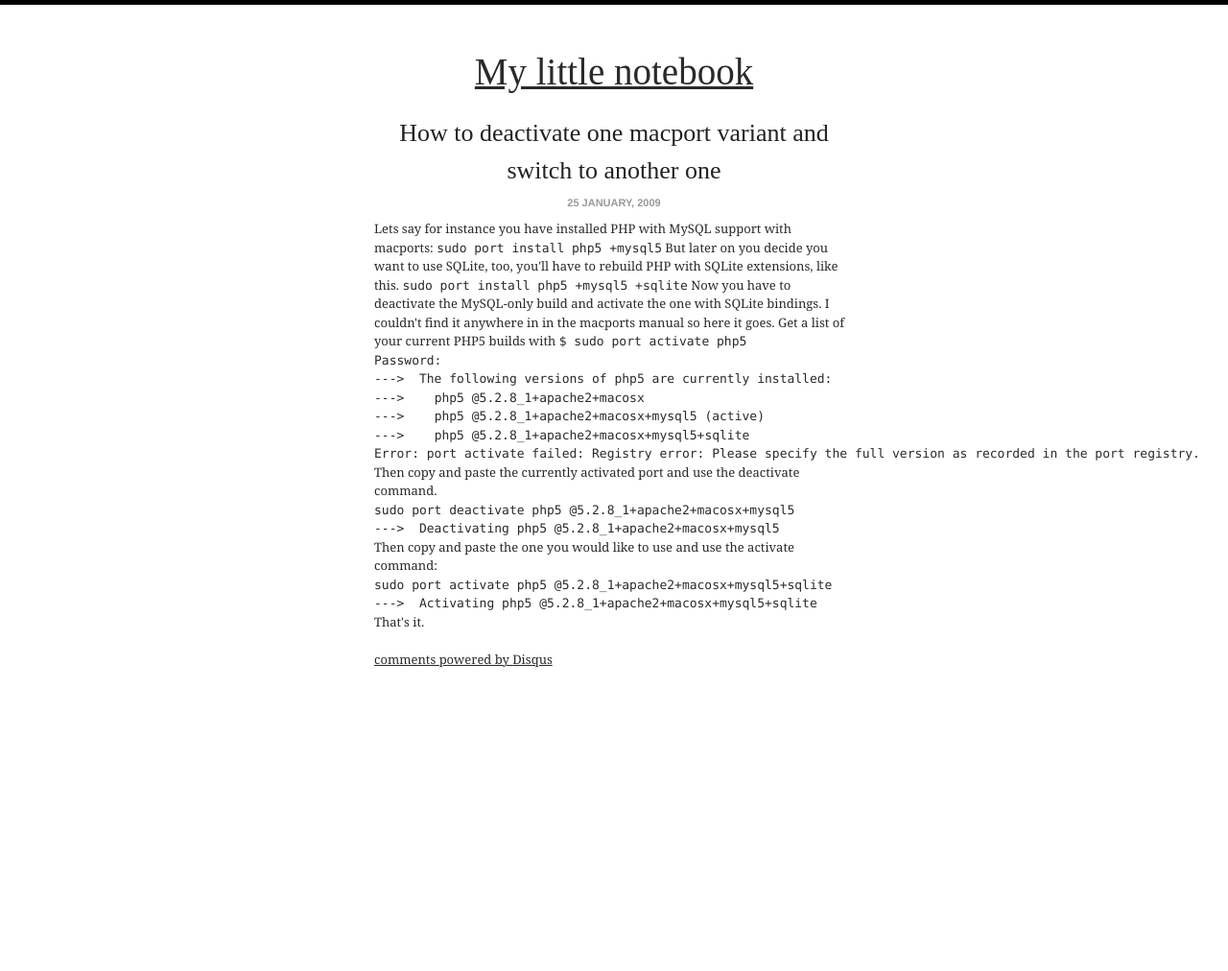
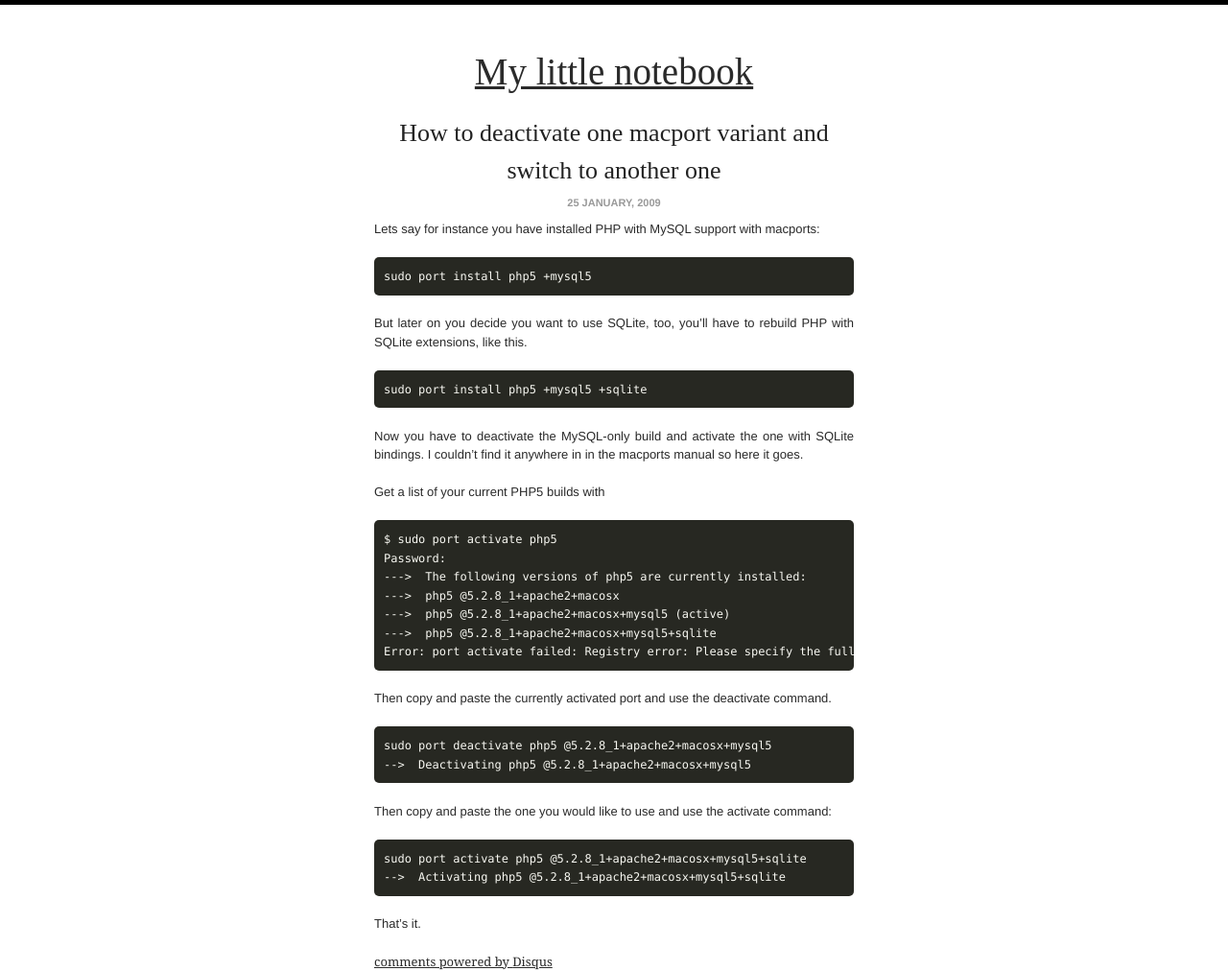
Before and after one commit to leonardehrenfried/blog, a Jekyll site: the page built from _posts/2009-01-25-how-to-deactivate-one-macport-variant-and-switch-to-another-one.md, in a window 1280 px wide. Shown: the whole page at 96% size. Built offline with Jekyll 4.4.1, drawn with Linux system fonts in a browser that asks for light colours; nearby versions of some CDN libraries; some web fonts are replaced; Markdown is read by kramdown in place of the engine named in the settings; comment, search, counter and statistics services are not loaded; before the commit the page ends 900 px from its top, so only the background shows below that.

Commit message:
Convert more posts to md

```diff
--- a/_posts/2009-01-25-how-to-deactivate-one-macport-variant-and-switch-to-another-one.html
+++ b/_posts/2009-01-25-how-to-deactivate-one-macport-variant-and-switch-to-another-one.md
@@ -15,32 +15,32 @@ meta:
 ---
 Lets say for instance you have installed PHP with MySQL support with macports:
 
-<code>sudo port install php5 +mysql5</code>
+    sudo port install php5 +mysql5
 
 But later on you decide you want to use SQLite, too, you'll have to rebuild PHP with SQLite extensions, like this.
 
-<code>sudo port install php5 +mysql5 +sqlite</code>
+    sudo port install php5 +mysql5 +sqlite
 
 Now you have to deactivate the MySQL-only build and activate the one with SQLite bindings. I couldn't find it anywhere in in the macports manual so here it goes.
 
 Get a list of your current PHP5 builds with
 
-<code>$ sudo port activate php5
-Password:
----&gt;  The following versions of php5 are currently installed:
----&gt;  	php5 @5.2.8_1+apache2+macosx
----&gt;  	php5 @5.2.8_1+apache2+macosx+mysql5 (active)
----&gt;  	php5 @5.2.8_1+apache2+macosx+mysql5+sqlite
-Error: port activate failed: Registry error: Please specify the full version as recorded in the port registry.
-</code>
+    $ sudo port activate php5
+    Password:
+    --->  The following versions of php5 are currently installed:
+    --->  php5 @5.2.8_1+apache2+macosx
+    --->  php5 @5.2.8_1+apache2+macosx+mysql5 (active)
+    --->  php5 @5.2.8_1+apache2+macosx+mysql5+sqlite
+    Error: port activate failed: Registry error: Please specify the full version as recorded in the port registry.
+
 Then copy and paste the currently activated port and use the deactivate command.
 
-<code>sudo port deactivate php5 @5.2.8_1+apache2+macosx+mysql5
----&gt;  Deactivating php5 @5.2.8_1+apache2+macosx+mysql5
-</code>
+    sudo port deactivate php5 @5.2.8_1+apache2+macosx+mysql5
+    -->  Deactivating php5 @5.2.8_1+apache2+macosx+mysql5
+
 Then copy and paste the one you would like to use and use the activate command:
 
-<code>sudo port activate php5 @5.2.8_1+apache2+macosx+mysql5+sqlite
----&gt;  Activating php5 @5.2.8_1+apache2+macosx+mysql5+sqlite
-</code>
+    sudo port activate php5 @5.2.8_1+apache2+macosx+mysql5+sqlite
+    -->  Activating php5 @5.2.8_1+apache2+macosx+mysql5+sqlite
+
 That's it.
```
Also changed, not shown: _posts/2009-12-14-whats-my-google-openid-url.md (renamed from _posts/2009-12-14-whats-my-google-openid-url.html, +14 -7 lines).
